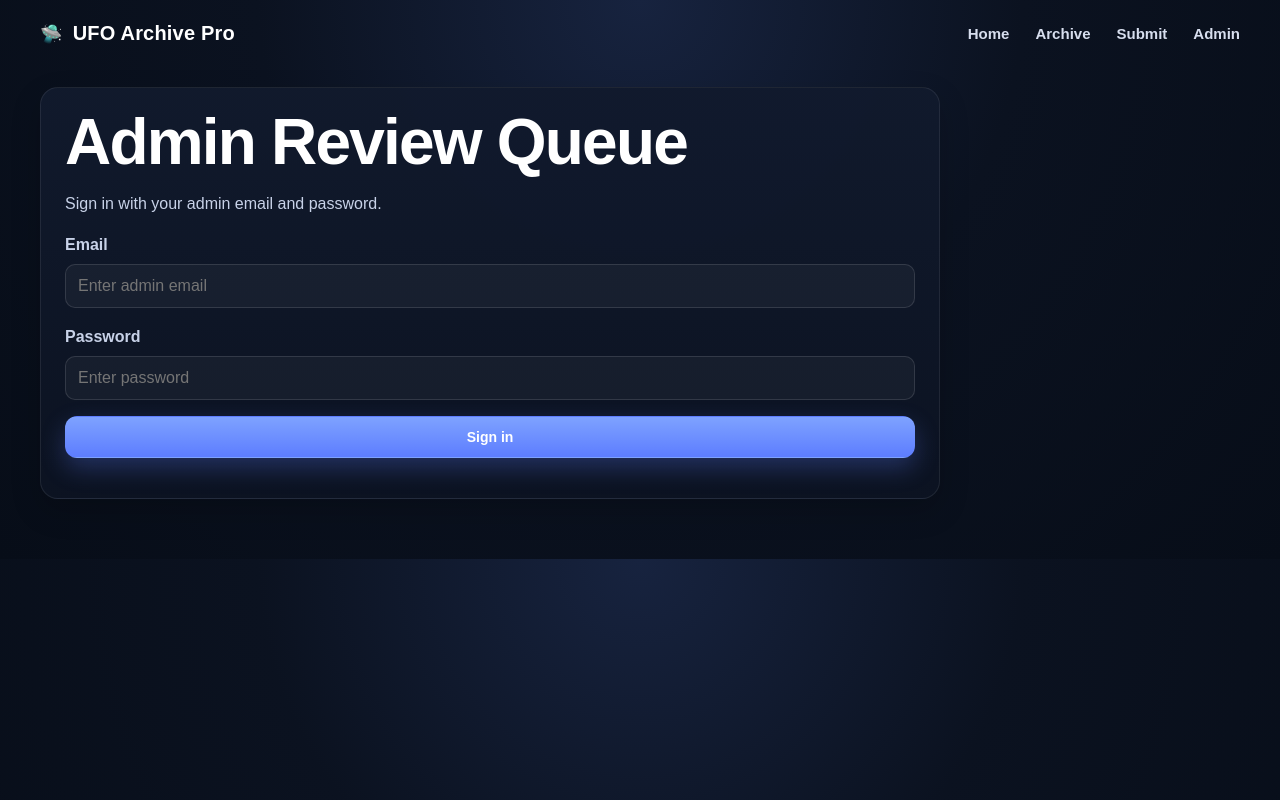
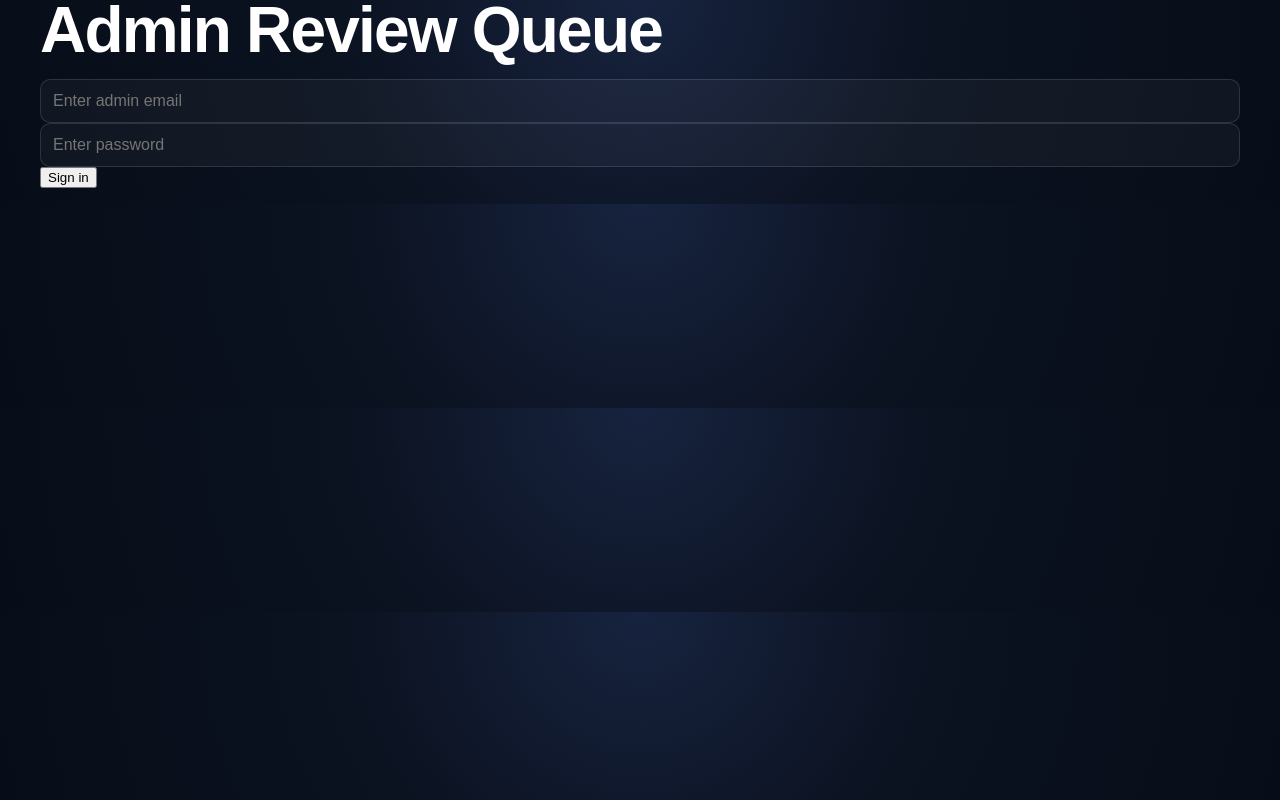
Before and after one commit to d562kb9xsd-star/ufo-archive-pro, a website: page admin.html in a window 1280 px wide. Drawn offline with nearby package versions, Linux system fonts and the light colour scheme.

Commit message:
Refactor admin.html for login form and layout

```diff
--- a/admin.html
+++ b/admin.html
@@ -2,56 +2,32 @@
 <html lang="en">
 <head>
   <meta charset="UTF-8" />
-  <meta name="viewport" content="width=device-width, initial-scale=1.0" />
   <title>Admin - UFO Archive Pro</title>
   <link rel="stylesheet" href="styles.css" />
 </head>
+
 <body>
-  <header>
-    <div class="container nav">
-      <div class="brand">UFO Archive Pro</div>
-      <nav class="menu">
-        <a href="index.html">Home</a>
-        <a href="archive.html">Archive</a>
-        <a href="submit.html">Submit</a>
-        <a href="admin.html">Admin</a>
-      </nav>
+  <div class="container">
+    <h1>Admin Review Queue</h1>
+
+    <!-- LOGIN -->
+    <form id="login-form">
+      <input id="email" type="email" placeholder="Enter admin email" required />
+      <input id="password" type="password" placeholder="Enter password" required />
+      <button type="submit">Sign in</button>
+    </form>
+
+    <p id="status"></p>
+
+    <!-- ADMIN PANEL -->
+    <div id="admin-panel" style="display:none;">
+      <button id="logout">Logout</button>
+      <div id="cases"></div>
     </div>
-  </header>
+  </div>
 
-  <main class="container page-wrap">
-    <div class="admin-card">
-      <h1>Admin Review Queue</h1>
-      <p class="page-intro">Sign in with your admin email and password.</p>
-
-      <div id="admin-login" class="form-grid">
-        <div>
-          <label for="admin-email">Email</label>
-          <input id="admin-email" type="email" placeholder="Enter admin email" />
-        </div>
-
-        <div>
-          <label for="admin-password">Password</label>
-          <input id="admin-password" type="password" placeholder="Enter password" />
-        </div>
-
-        <button id="admin-login-btn" class="btn btn-primary" type="button">Sign in</button>
-      </div>
-
-      <p id="admin-login-status" class="status-message"></p>
-
-      <div id="admin-protected" style="display:none;">
-        <div class="admin-actions" style="margin-bottom:16px;">
-          <button id="admin-signout-btn" class="btn btn-secondary" type="button">Sign out</button>
-        </div>
-        <p id="admin-status" class="status-message"></p>
-        <div id="admin-list" class="admin-list"></div>
-      </div>
-    </div>
-  </main>
-
-  <script src="config.js?v=9"></script>
+  <script src="config.js"></script>
   <script src="https://cdn.jsdelivr.net/npm/@supabase/supabase-js@2"></script>
-  <script src="admin.js?v=9"></script>
+  <script src="admin.js"></script>
 </body>
 </html>
```
